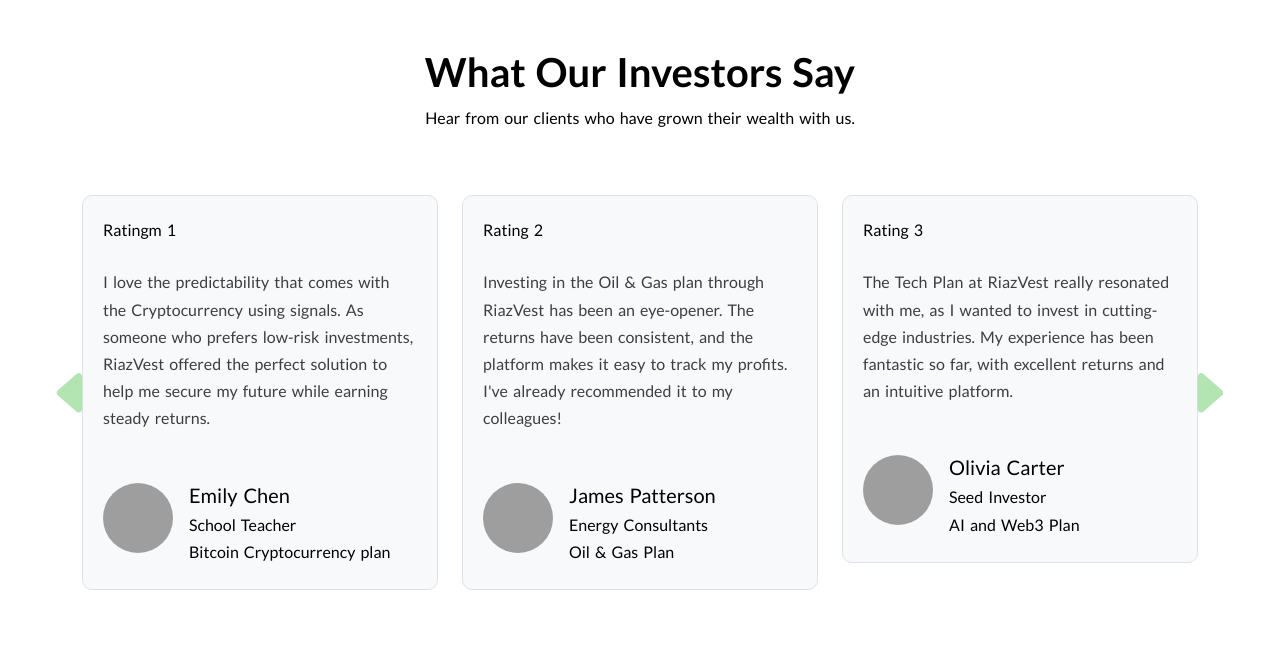
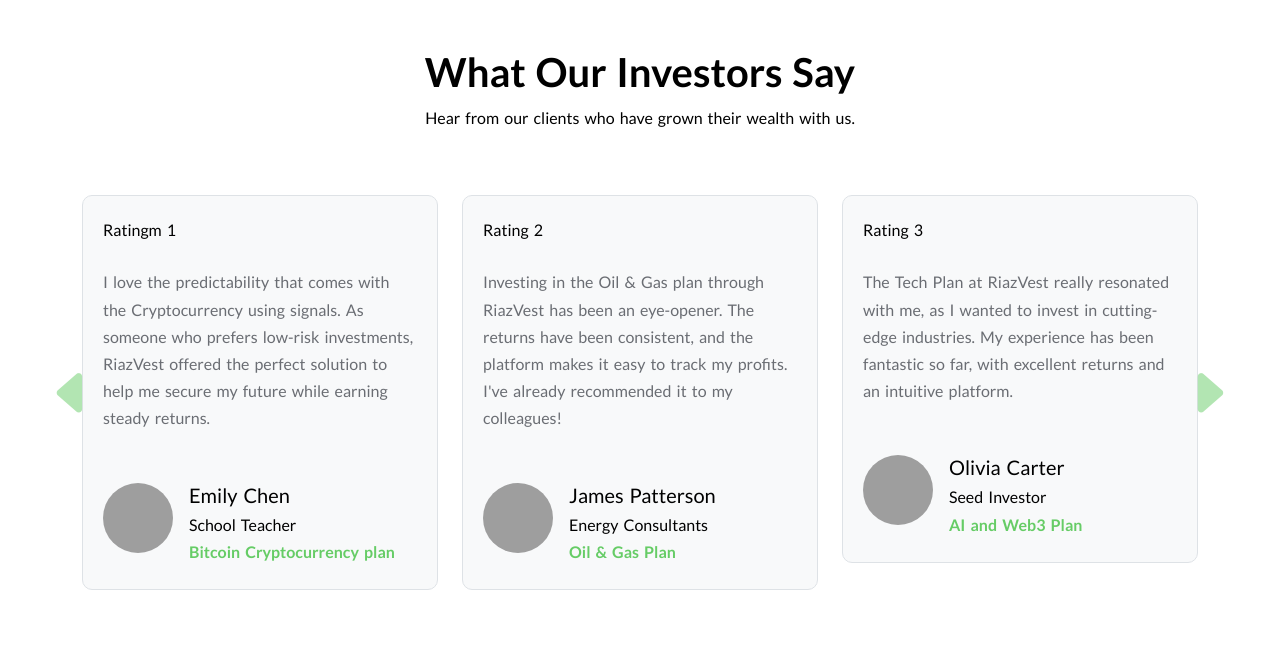
Before and after one commit to ndmichael/riazwealth, a Django app: page / in a window 1280 px wide. Shown: the part 3757-4411 px from the top of the page. Run offline with Django 5.2, Linux system fonts and the light colour scheme; some libraries are stand-ins or nearby versions; grey boxes are pictures that could not be loaded.

Commit message:
Added features of css for p

```diff
--- a/pages/static/css/core.css
+++ b/pages/static/css/core.css
@@ -271,7 +271,12 @@ background-color: var(--secondary-color);
 .carousel-inner .testimony p{
     padding-top: 25px;
     padding-bottom: 35px;
-    color: rgb(62, 62, 62);
+    color: #6a6d73;
+}
+
+.carousel-inner .testimony .choice-plan{
+    color: var(--secondary-color) !important;
+    font-weight: 700;
 }
 
 .carousel-control-next .bi, .carousel-control-prev .bi{
```
